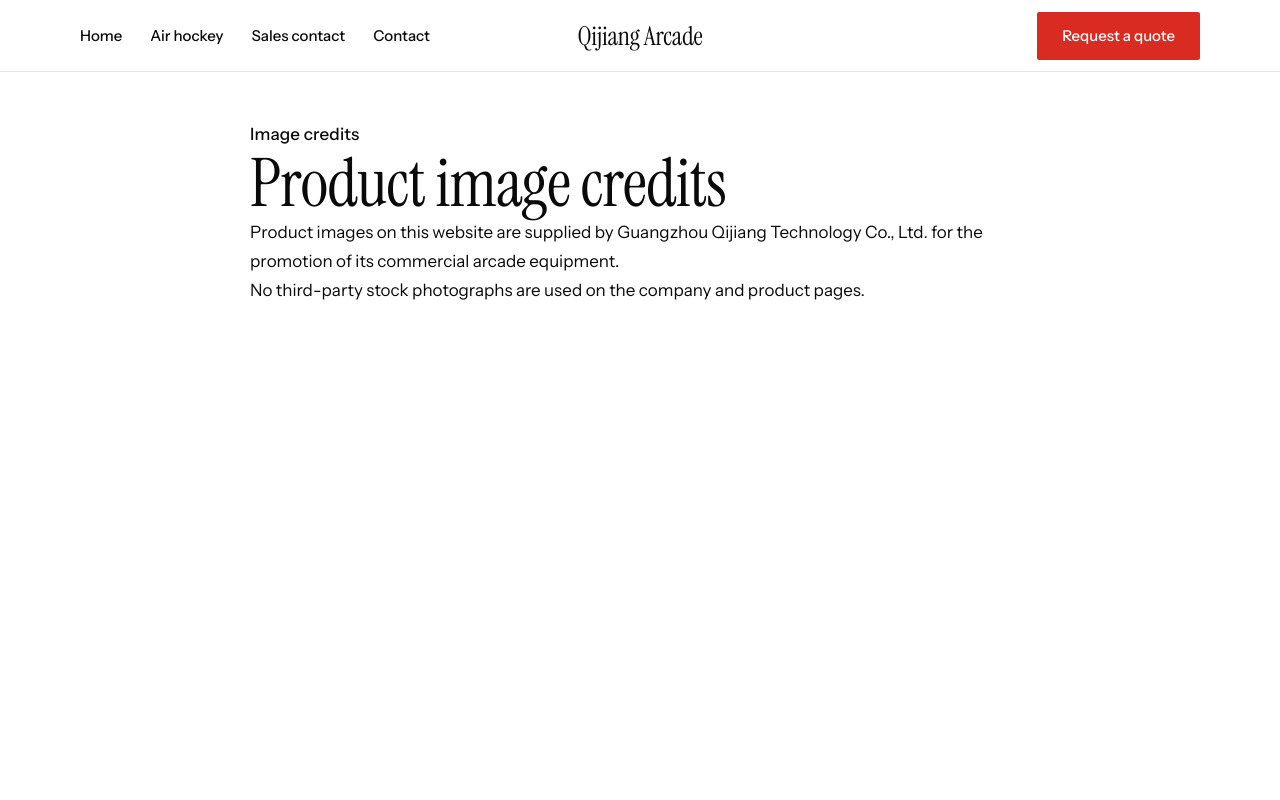
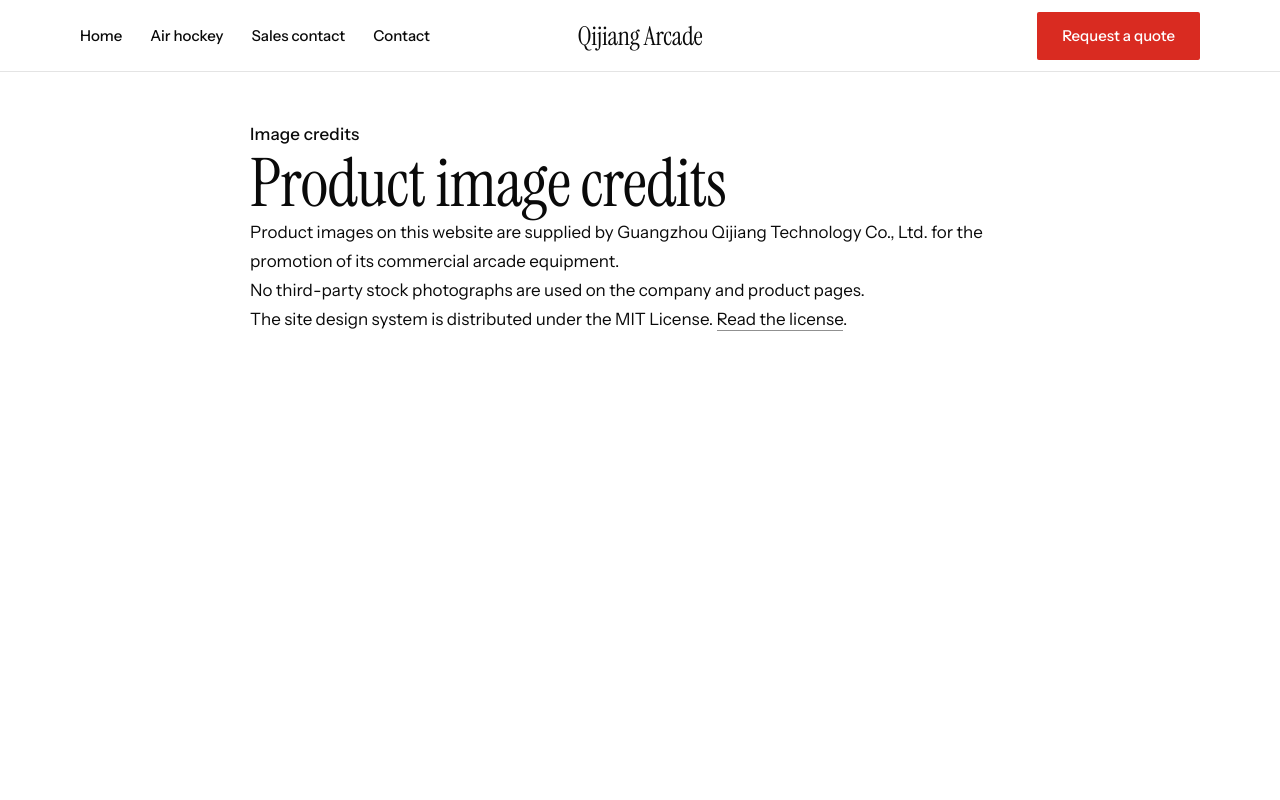
Before and after one commit to zhuangxiaoming40-cloud/qijiang-arcade-site, a plain HTML site: page site/credits.html in a window 1280 px wide. Shown: the top 800 px of the page. Drawn offline with Linux system fonts and the light colour scheme.

Commit message:
chore: verify search indexing and license the design assets

```diff
--- a/site/credits.html
+++ b/site/credits.html
@@ -19,7 +19,7 @@
 </head>
 <body>
 <header class="nav nav--split"><div class="wrap nav__bar"><a class="skip-link" href="#top">Skip to content</a><nav class="nav__links" aria-label="Main"><div class="nav__item"><a class="nav__link" href="index.html">Home</a></div><div class="nav__item"><a class="nav__link" href="air-hockey-tables.html">Air hockey</a></div><div class="nav__item"><a class="nav__link" href="xiaoming-zhuang.html">Sales contact</a></div><div class="nav__item"><a class="nav__link" href="contact.html">Contact</a></div></nav><a class="nav__logo" href="index.html">Qijiang Arcade</a><div class="nav__actions"><a class="btn btn--primary" href="contact.html">Request a quote</a></div><button class="nav__toggle" type="button" aria-expanded="false" aria-label="Menu"><svg width="18" height="18" viewBox="0 0 18 18" aria-hidden="true"><path d="M2 5h14M2 13h14" stroke="currentColor" stroke-width="1.6" stroke-linecap="round"/></svg></button></div></header>
-<main id="top"><section class="section"><div class="wrap legal-copy"><p class="t-label">Image credits</p><h1>Product image credits</h1><p>Product images on this website are supplied by Guangzhou Qijiang Technology Co., Ltd. for the promotion of its commercial arcade equipment.</p><p>No third-party stock photographs are used on the company and product pages.</p></div></section></main>
+<main id="top"><section class="section"><div class="wrap legal-copy"><p class="t-label">Image credits</p><h1>Product image credits</h1><p>Product images on this website are supplied by Guangzhou Qijiang Technology Co., Ltd. for the promotion of its commercial arcade equipment.</p><p>No third-party stock photographs are used on the company and product pages.</p><p>The site design system is distributed under the MIT License. <a href="assets/LICENSE.taste-skill.txt">Read the license</a>.</p></div></section></main>
 <footer class="footer closing footer--dark ground-inverse"><div class="wrap"><div class="closing__cta close--type"><div class="section-head"><h2>Return to company information</h2></div><a class="btn btn--primary btn--xl" href="index.html">See company profile</a></div><div class="closing__links"><div class="grid"><div class="span-4 stack-4"><a class="nav__logo" href="index.html">Qijiang Arcade</a><p class="footer__lede">Commercial arcade equipment from Guangzhou, China.</p></div><div class="span-2 footer__col"><h3>Products</h3><ul><li><a href="air-hockey-tables.html">Air hockey</a></li><li><a href="index.html#equipment">Arcade machines</a></li></ul></div><div class="span-2 footer__col"><h3>Company</h3><ul><li><a href="xiaoming-zhuang.html">Sales contact</a></li><li><a href="contact.html">Contact</a></li></ul></div><div class="span-4 footer__col"><h3>Contact</h3><ul><li><a href="mailto:zhuangxiaoming40@gmail.com">zhuangxiaoming40@gmail.com</a></li><li><a href="https://wa.me/8617691342432">Open WhatsApp chat</a></li><li>Guangzhou, Guangdong, China</li></ul></div></div><div class="footer__legal"><span>&copy; 2026 Guangzhou Qijiang Technology Co., Ltd. &nbsp; <a href="privacy.html">Privacy</a></span><a class="credits" href="credits.html">Product images supplied by Guangzhou Qijiang Technology Co., Ltd.</a></div></div></div></footer>
 <script type="module" src="assets/system.js"></script><script type="module" src="assets/motion/motion.js"></script><script type="module" src="assets/layout/layout.js"></script>
 </body>
```
Also changed, not shown: site/google7d30a7bf7e88042e.html (added, +1 -0 lines), site/5d25396680c6579654783df5540d07e4.txt (added), site/assets/LICENSE.taste-skill.txt (added), 2 other files.
